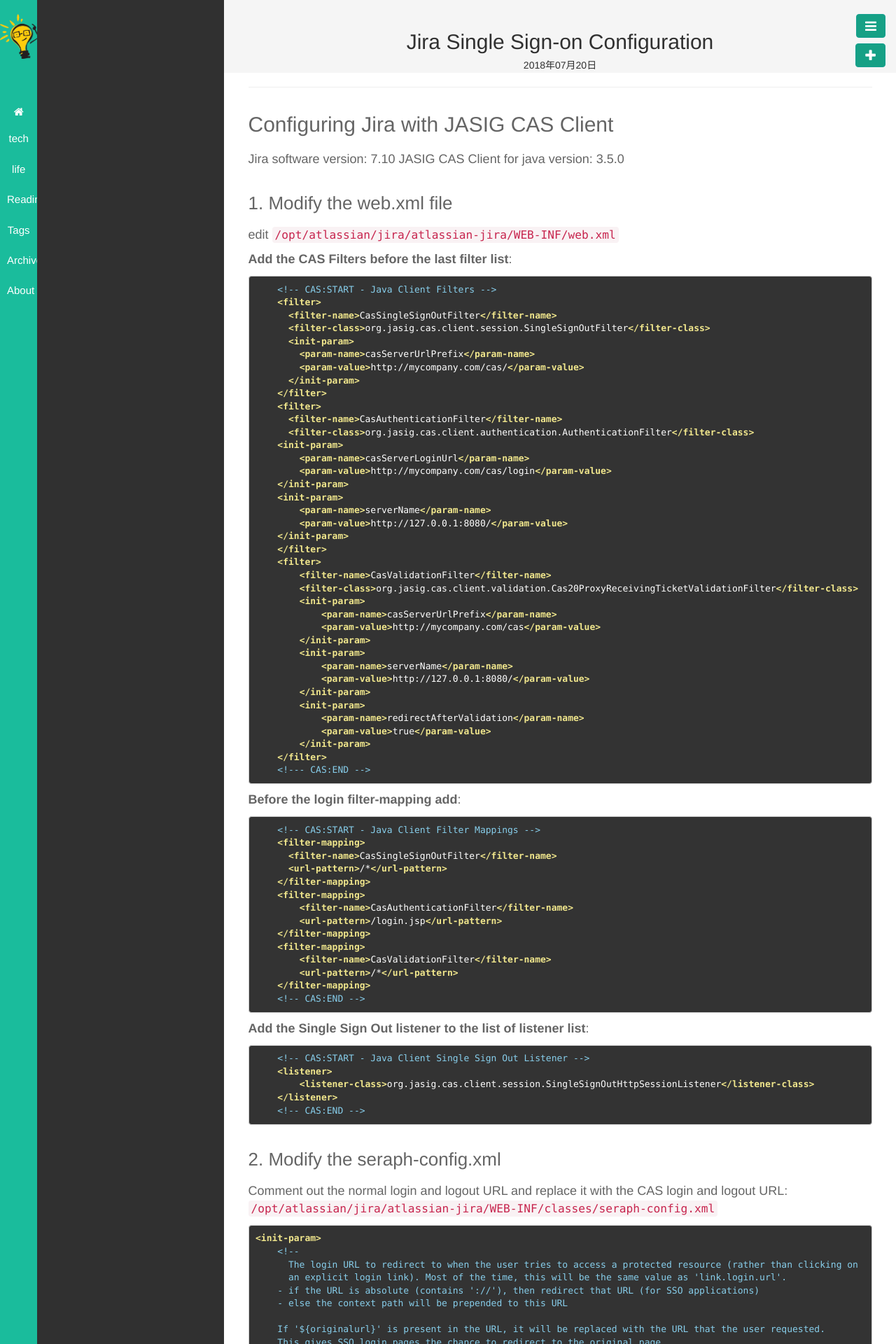
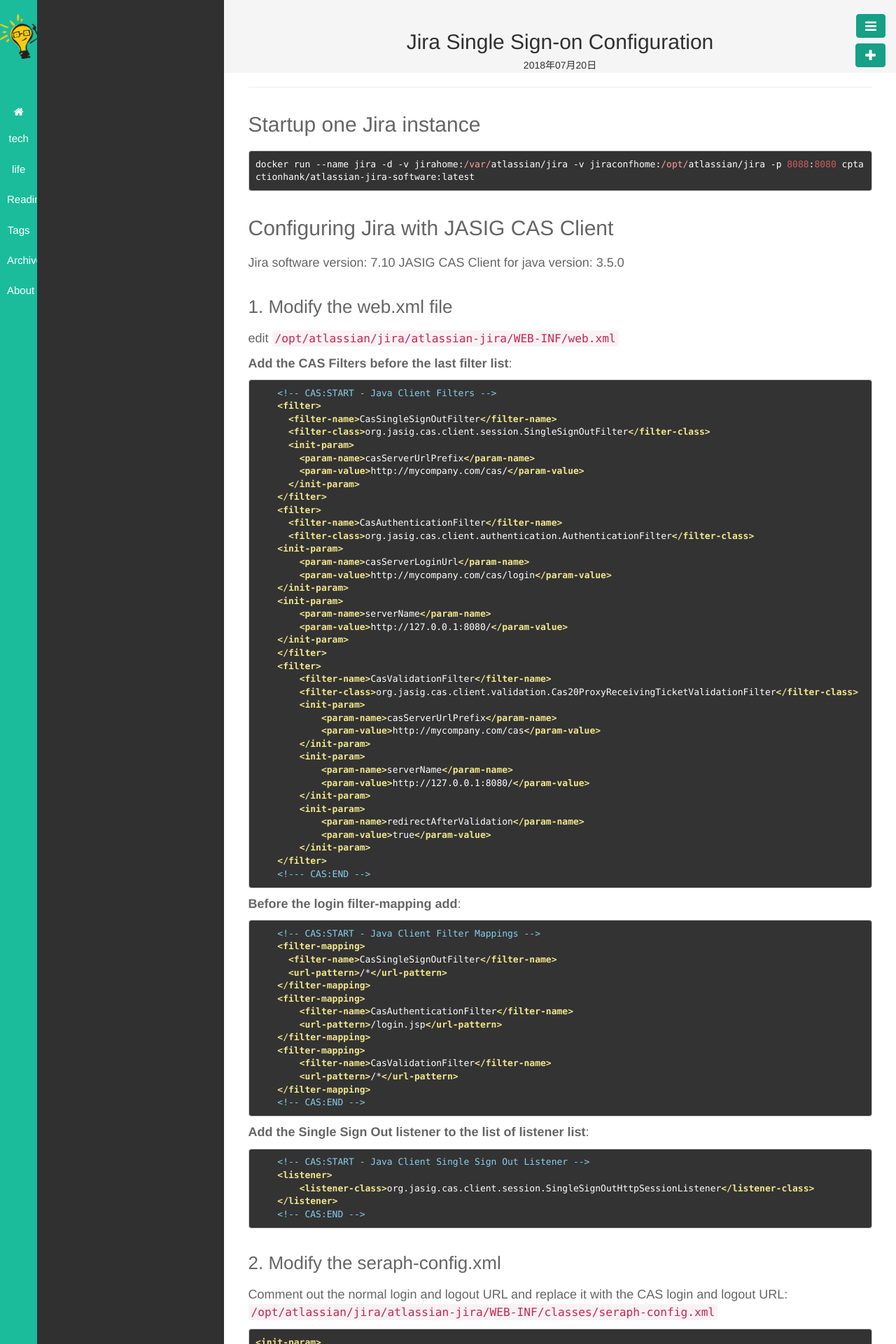
Before and after one commit to wenchma/wenchma.github.io, a Jekyll site: the page built from _posts/2018-07-20-jira-single-signon-configuration.md, in a window 1280 px wide. Shown: the top 1920 px of the page at 70% size. Built offline with Jekyll 4.4.1, drawn with Linux system fonts in a browser that asks for light colours.

Commit message:
Add jira instance setup

````diff
--- a/_posts/2018-07-20-jira-single-signon-configuration.md
+++ b/_posts/2018-07-20-jira-single-signon-configuration.md
@@ -5,6 +5,12 @@
 tags: jira sso
 date: 2018-07-20 14:52:23
 ---
+
+## Startup one Jira instance
+
+```
+docker run --name jira -d -v jirahome:/var/atlassian/jira -v jiraconfhome:/opt/atlassian/jira -p 8088:8080 cptactionhank/atlassian-jira-software:latest
+```
 
 ## Configuring Jira with JASIG CAS Client
 
````
